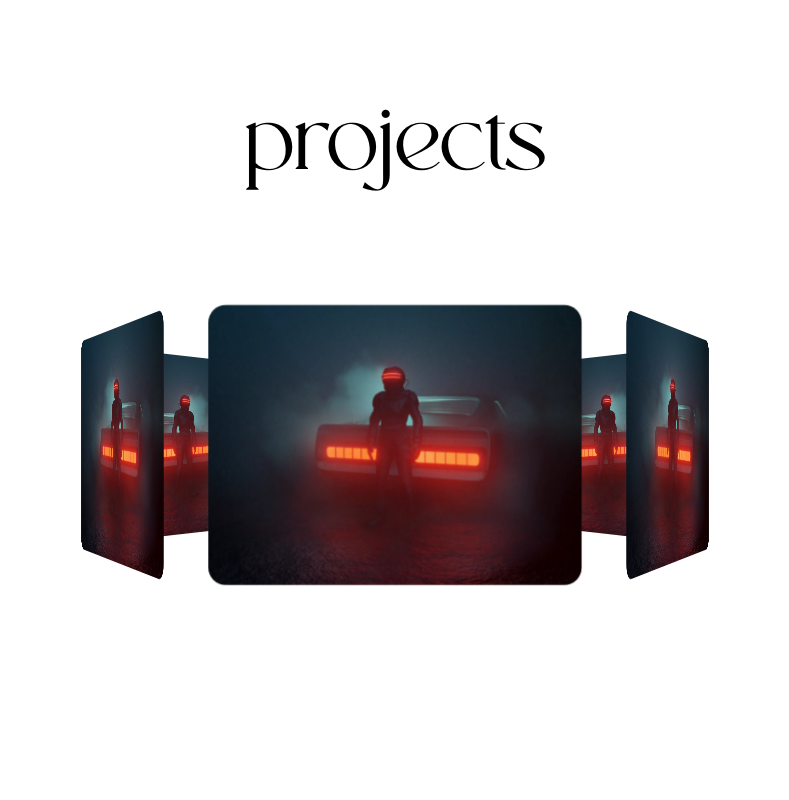
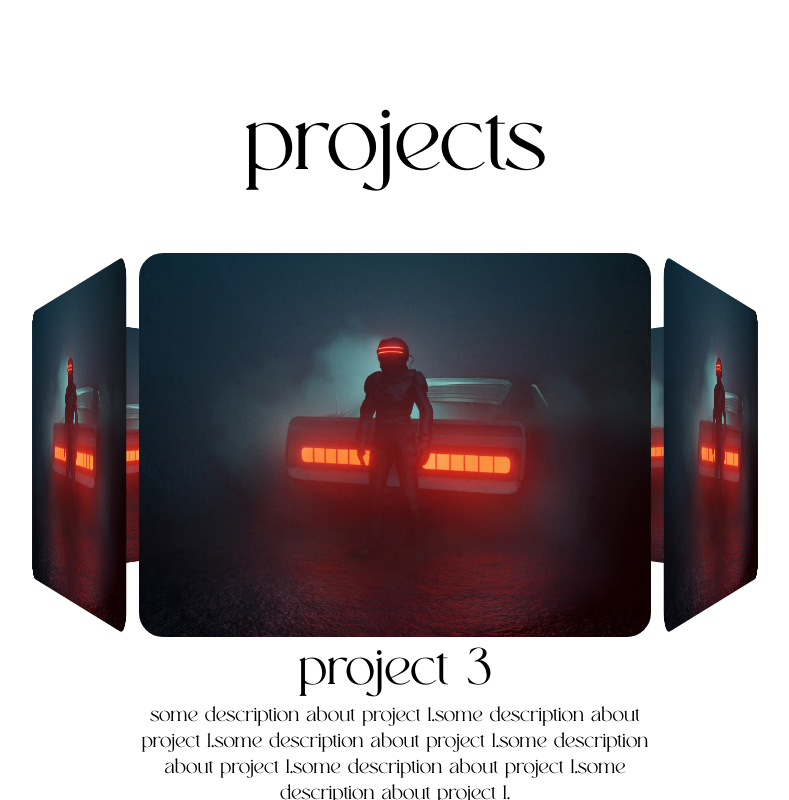
Before and after one commit to jalaj711/personal-website, a Next.js app: page /carousel in a window 1280 px wide. Shown: the whole page, without its empty margins (245-1034 px from the left). Built offline with nearby package versions, Linux system fonts and the light colour scheme.

Commit message:
add automated rotation in carousel
Signed-off-by: Jalaj Kumar <96870071+jalaj711@users.noreply.github.com>

```diff
--- a/src/app/carousel/page.module.css
+++ b/src/app/carousel/page.module.css
@@ -52,7 +52,6 @@
   height: 30vw;
   position: absolute;
   transform-style: preserve-3d;
-  transform: translateZ(-70vw);
   /* animation: rotate 20s linear infinite; */
   transition: transform 0.5s ease-in-out;
 }
@@ -68,13 +67,6 @@
   height: 30vw;
   perspective: 1000px;
 }
-.carousel_cell:nth-child(1) { transform: rotateY(  0deg) translateZ(70vw); }
-.carousel_cell:nth-child(2) { transform: rotateY( 60deg) translateZ(70vw); }
-.carousel_cell:nth-child(3) { transform: rotateY(120deg) translateZ(70vw); }
-.carousel_cell:nth-child(4) { transform: rotateY(180deg) translateZ(70vw); }
-.carousel_cell:nth-child(5) { transform: rotateY(240deg) translateZ(70vw); }
-.carousel_cell:nth-child(6) { transform: rotateY(300deg) translateZ(70vw); }
-
 .carousel_cell_wrapper {
   width: 100%;
   height: 100%;
@@ -98,6 +90,7 @@
   transform: translateX(-50%) translateZ(50px); */
   text-align: center;
   width: 100%;
+  transition: all 0.5s ease-in-out;
 }
 
 .carousel_cell_header {
--- a/src/app/carousel/page.tsx
+++ b/src/app/carousel/page.tsx
@@ -1,4 +1,4 @@
-'use client'
+"use client";
 
 import styles from "./page.module.css";
 import { Brush, NT } from "src/fonts";
@@ -13,27 +13,27 @@ const project_data = [
       "some description about project 1.some description about project 1.some description about project 1.some description about project 1.some description about project 1.some description about project 1.",
   },
   {
-    title: "project 1",
+    title: "project 2",
     description:
       "some description about project 1.some description about project 1.some description about project 1.some description about project 1.some description about project 1.some description about project 1.",
   },
   {
-    title: "project 1",
+    title: "project 3",
     description:
       "some description about project 1.some description about project 1.some description about project 1.some description about project 1.some description about project 1.some description about project 1.",
   },
   {
-    title: "project 1",
+    title: "project 4",
     description:
       "some description about project 1.some description about project 1.some description about project 1.some description about project 1.some description about project 1.some description about project 1.",
   },
   {
-    title: "project 1",
+    title: "project 5",
     description:
       "some description about project 1.some description about project 1.some description about project 1.some description about project 1.some description about project 1.some description about project 1.",
   },
   {
-    title: "project 1",
+    title: "project 6",
     description:
       "some description about project 1.some description about project 1.some description about project 1.some description about project 1.some description about project 1.some description about project 1.",
   },
@@ -44,6 +44,7 @@ const CarouselCell = (props: {
   description: string;
   rotation: number;
   zTranslate: number | string;
+  showText?: boolean;
 }) => {
   return (
     <div
@@ -57,12 +58,15 @@ const CarouselCell = (props: {
           className={styles.carousel_cell_picture}
           style={{ backgroundImage: `url(${secondaryBg.src})` }}
         ></div>
-        {/* <div className={styles.carousel_cell_text}>
+        <div
+          className={styles.carousel_cell_text}
+          style={{ opacity: props.showText ? 1 : 0 }}
+        >
           <div className={styles.carousel_cell_header}>{props.title}</div>
           <div className={styles.carousel_cell_description}>
             {props.description}
           </div>
-        </div> */}
+        </div>
       </div>
     </div>
   );
@@ -72,6 +76,7 @@ export default function Home() {
   const [currIndex, setCurrIndex] = useState(0);
   const [zTranslate, setZTranslate] = useState("");
   const [angleMultFactor, setAngleMultFactor] = useState(0);
+  const intervalId = useRef<NodeJS.Timer>();
 
   useEffect(() => {
     const fullWidth = 40;
@@ -79,10 +84,24 @@ export default function Home() {
 
     setZTranslate(
       Math.round(
-        fullWidth  / 1.7 / Math.tan(Math.PI / project_data.length)
+        fullWidth / 1.9 / Math.tan(Math.PI / project_data.length)
       ).toString() + unit
     );
     setAngleMultFactor(Math.round(360 / project_data.length));
+  }, []);
+
+  useEffect(() => {
+    if (intervalId.current) {
+      clearInterval(intervalId.current);
+    }
+    intervalId.current = setInterval(() => {
+      setCurrIndex((ind) => ind + 1);
+    }, 2000);
+    return () => {
+      if (intervalId.current) {
+        clearInterval(intervalId.current);
+      }
+    };
   }, []);
   return (
     <main>
@@ -99,13 +118,21 @@ export default function Home() {
           </h1>
         </div>
         <div className={styles.carousel_scene}>
-          <div className={styles.carousel}>
+          <div
+            className={styles.carousel}
+            style={{
+              transform: `translateZ(-${zTranslate}) rotateY(-${
+                currIndex * angleMultFactor
+              }deg)`,
+            }}
+          >
             {project_data.map((elem, index) => (
               <CarouselCell
                 title={elem.title}
                 description={elem.description}
                 rotation={index * angleMultFactor}
                 zTranslate={zTranslate}
+                showText={currIndex % project_data.length === index}
                 key={elem.title + index}
               />
             ))}
```
